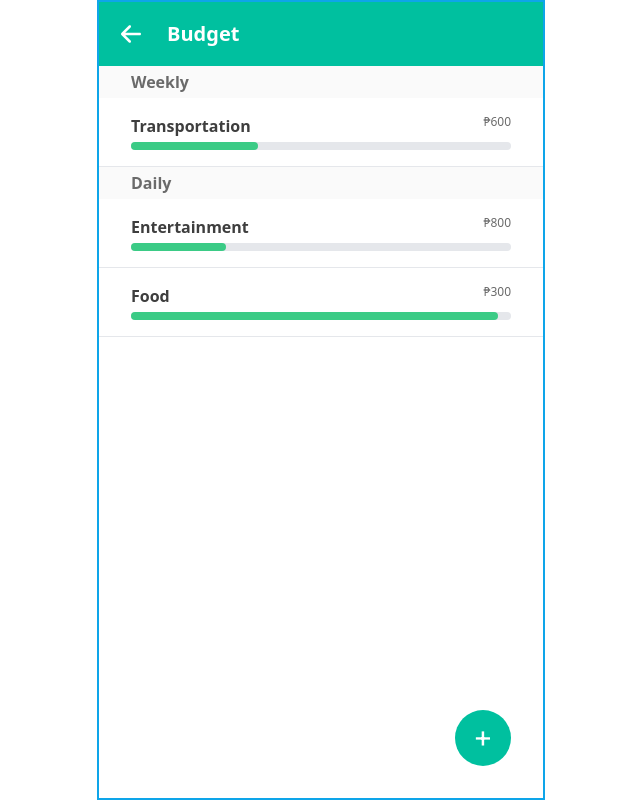
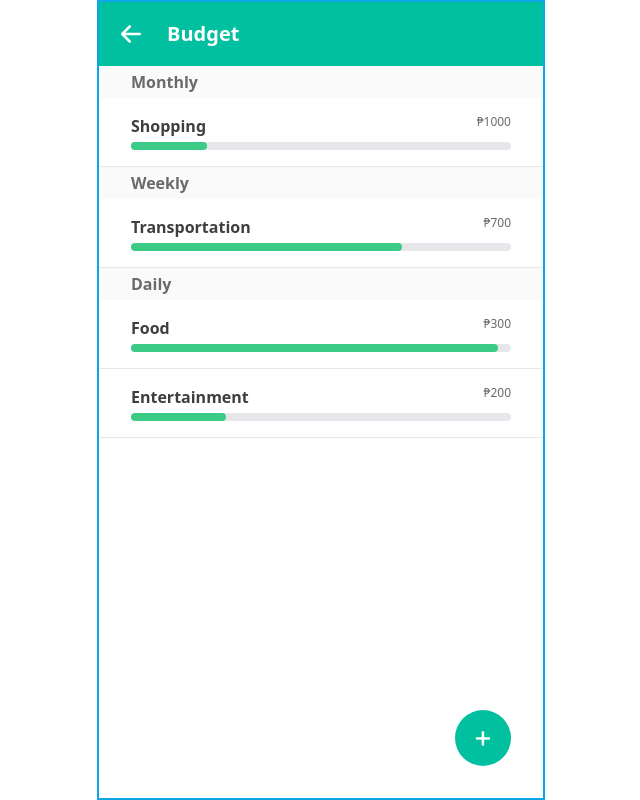
Before and after one commit to Vasallius/wally, a SvelteKit app in the folder client/: page /budget in a window 1280 px wide. Shown: the whole page, without its empty margins (319-959 px from the left). Built offline with nearby package versions, Linux system fonts and the light colour scheme.

Commit message:
refactor: components in a list

```diff
--- a/client/src/components/PopUpBudget.svelte
+++ b/client/src/components/PopUpBudget.svelte
@@ -44,7 +44,8 @@
               peer-focus:leading-tight peer-focus:text-teal-500 peer-focus:before:border-t-2 peer-focus:before:border-l-2
               peer-focus:before:border-teal-500 peer-focus:after:border-t-2 peer-focus:after:border-r-2 peer-focus:after:border-teal-500
               peer-disabled:text-transparent peer-disabled:before:border-transparent peer-disabled:after:border-transparent
-                  peer-disabled:peer-placeholder-shown:text-blue-gray-500">
+              peer-disabled:peer-placeholder-shown:text-blue-gray-500"
+              >
                 Label
             </label>
           </div>
@@ -102,10 +103,10 @@
           </div>
         </div>
         <div class="relative self-center flex flex-row gap-x-12 font-normal pr-1">
-                <div class="pb-0.5 w-16 relative text-center text-white bg-primary rounded-full">
+          <div class="pb-0.5 w-16 relative text-center text-white bg-primary rounded-full shadow-lg shadow-inherit hover:opacity-70">
               <button type="submit">save</button>
           </div>
-                <div class="w-16 relative text-center text-white rounded-full bg-agray-500">
+          <div class="w-16 relative text-center text-white rounded-full bg-agray-500 shadow-lg shadow-inherit hover:opacity-70">
             <button on:click={closeModal}>close</button>
           </div>
         </div>
--- a/client/src/components/PopUpCategory.svelte
+++ b/client/src/components/PopUpCategory.svelte
@@ -30,7 +30,7 @@
               placeholder=" " type="text" id="label-input" bind:value={label}
             />
             <label for="label-input"
-                  class="before:content[' '] after:content[' '] pointer-events-none absolute left-0 -top-1.5 flex h-full w-full select-none text-[11px]
+              class="before:content[' '] after:content[' '] font-normal pointer-events-none absolute left-0 -top-1.5 flex h-full w-full select-none text-[11px]
               font-primary leading-tight text-agray-700 transition-all before:pointer-events-none before:mt-[6.5px] before:mr-1 before:box-border
               before:block before:h-1.5 before:w-2.5 before:rounded-tl-md before:border-t before:border-l before:border-agray-600
               before:transition-all after:pointer-events-none after:mt-[6.5px] after:ml-1 after:box-border after:block after:h-1.5 after:w-2.5
@@ -47,10 +47,10 @@
               <!-- can add choices for icon -->
         </div>
         <div class="relative self-center flex flex-row gap-x-12 font-normal pr-1">
-                <div class="pb-0.5 w-16 relative text-center text-white bg-primary rounded-full">
+          <div class="pb-0.5 w-16 relative text-center text-white bg-primary rounded-full shadow-lg shadow-inherit hover:opacity-70">
               <button type="submit">save</button>
           </div>
-                <div class="w-16 relative text-center text-white rounded-full bg-agray-500">
+          <div class="w-16 relative text-center text-white rounded-full bg-agray-500 shadow-lg shadow-inherit hover:opacity-70">
             <button on:click={closeModal}>close</button>
           </div>
         </div>
--- a/client/src/components/PopUpWallet.svelte
+++ b/client/src/components/PopUpWallet.svelte
@@ -32,7 +32,7 @@
               placeholder=" " type="text" id="label-input" bind:value={label}
             />
             <label for="label-input"
-                  class="before:content[' '] after:content[' '] pointer-events-none absolute left-0 -top-1.5 flex h-full w-full select-none text-[11px]
+              class="before:content[' '] after:content[' '] font-normal pointer-events-none absolute left-0 -top-1.5 flex h-full w-full select-none text-[11px]
               font-primary leading-tight text-agray-700 transition-all before:pointer-events-none before:mt-[6.5px] before:mr-1 before:box-border
               before:block before:h-1.5 before:w-2.5 before:rounded-tl-md before:border-t before:border-l before:border-agray-600
               before:transition-all after:pointer-events-none after:mt-[6.5px] after:ml-1 after:box-border after:block after:h-1.5 after:w-2.5
@@ -70,12 +70,11 @@
               Amount
             </label>
           </div>
-            </div>
           <div class="relative self-center flex flex-row gap-x-12 font-normal pr-1">
-                <div class="pb-0.5 w-16 relative text-center text-white bg-primary rounded-full">
+            <div class="pb-0.5 w-16 relative text-center text-white bg-primary rounded-full shadow-lg shadow-inherit hover:opacity-70">
                 <button type="submit">save</button>
             </div>
-                <div class="w-16 relative text-center text-white rounded-full bg-agray-500">
+            <div class="w-16 relative text-center text-white rounded-full bg-agray-500 shadow-lg shadow-inherit hover:opacity-70">
               <button on:click={closeModal}>close</button>
           </div>
         </div>
--- a/client/src/components/WalletRecord.svelte
+++ b/client/src/components/WalletRecord.svelte
@@ -8,7 +8,7 @@
 <!-- changed from a to div muna -->
 <div class="flex flex-row px-8 py-4 justify-between border-b hover:bg-agray-50">
 	<div class="flex flex-col">
-		<h1 class="text-base text-agray-700 font-bold">{title}</h1>
+		<h1 class="text-base text-agray-700 font-semibold">{title}</h1>
 		<p class="text-xs text-agray-600">₱{balance}</p>
 	</div>
 	<!--
--- a/client/src/routes/(settings)/budget/+page.svelte
+++ b/client/src/routes/(settings)/budget/+page.svelte
@@ -1,7 +1,6 @@
 <script>
 	import SettingsNav from '../../../components/SettingsNav.svelte';
 	import BudgetRecord from '../../../components/BudgetRecord.svelte';
-
 	import PopUpBudget from '../../../components/PopUpBudget.svelte';
 
 
@@ -10,6 +9,17 @@
   	let label = '';
   	let budget = 0;
   	let intervals = '';
+
+	let MonthRecords = [
+		{ id: 0, component: BudgetRecord, title:"Shopping", budgetSpent:200, budget:1000 },
+	];
+	let WeekRecords = [
+		{ id: 0, component: BudgetRecord, title:"Transportation", budgetSpent:500, budget:700 },
+	];
+	let DayRecords = [
+		{ id: 0, component: BudgetRecord, title:"Food", budgetSpent:290, budget:300 },
+		{ id: 1, component: BudgetRecord, title:"Entertainment", budgetSpent:50, budget:200 },
+	];
 
   	const openPopUp = () => {
     	isModalOpen = true;
@@ -21,16 +31,44 @@
 <div
 	class="flex flex-row justify-between bg-agray-50 text-agray-600 text-base font-semibold px-8 py-1"
 >
+	Monthly
+</div>
+<div>
+	<!-- INSERT MONTHLY BUDGET RECORDS HERE -->
+
+	{#each MonthRecords as item}
+		<svelte:component this={item.component} title={item.title} budgetSpent={item.budgetSpent} budget={item.budget}/>
+	{/each}
+
+</div>
+
+<div
+	class="flex flex-row justify-between bg-agray-50 text-agray-600 text-base font-semibold px-8 py-1"
+>
 	Weekly
 </div>
-<BudgetRecord title="Transportation" budgetSpent={200} budget={600} />
+<div>
+	<!-- INSERT WEEKLY BUDGET RECORDS HERE -->
+
+	{#each WeekRecords as item}
+		<svelte:component this={item.component} title={item.title} budgetSpent={item.budgetSpent} budget={item.budget}/>
+	{/each}
+
+</div>
+
 <div
 	class="flex flex-row justify-between bg-agray-50 text-agray-600 text-base font-semibold px-8 py-1"
 >
 	Daily
 </div>
-<BudgetRecord title="Entertainment" budgetSpent={200} budget={800} />
-<BudgetRecord title="Food" budgetSpent={290} budget={300} />
+<div>
+	<!-- INSERT DAILY BUDGET RECORDS HERE -->
+
+	{#each DayRecords as item}
+		<svelte:component this={item.component} title={item.title} budgetSpent={item.budgetSpent} budget={item.budget}/>
+	{/each}
+
+</div>
 
 <div class="flex flex-col mt-auto relative">
 	<button on:click={openPopUp} class="w-14 h-14 absolute bottom-8 right-8 rounded-full bg-primary text-3xl text-center text-white font-primary hover:opacity-90 pb-1"> + </button>
--- a/client/src/routes/(settings)/category/+page.svelte
+++ b/client/src/routes/(settings)/category/+page.svelte
@@ -8,13 +8,21 @@
   	let label = '';
 	let edit = '';
 
+	let CategoryRecords = [
+		{ id: 0, component: CategoryRecord, category:"Shopping" },
+		{ id: 1, component: CategoryRecord, category:"Essentials" },
+	];
+
   	const openPopUp = () => {
     	isModalOpen = true;
   	};
 </script>
 
 <SettingsNav>Category</SettingsNav>
-<CategoryRecord category="Shopping" />
+
+{#each CategoryRecords as item}
+	<svelte:component this={item.component} category={item.category}/>
+{/each}
 
 <div class="flex flex-col mt-auto relative">
 	<button on:click={openPopUp} class="w-14 h-14 absolute bottom-8 right-8 rounded-full bg-primary text-3xl text-center text-white font-primary hover:opacity-90 pb-1"> + </button>
--- a/client/src/routes/(settings)/wallet/+page.svelte
+++ b/client/src/routes/(settings)/wallet/+page.svelte
@@ -7,6 +7,11 @@
 	let isModalOpen = false;
   	let label = '';
   	let amount = 0;
+	let WalletRecords = [
+		{ id: 0, component: WalletRecord, title:"Cash", balance: 600 },
+		{ id: 1, component: WalletRecord, title:"Maya", balance: 1200 },
+		{ id: 2, component: WalletRecord, title:"Bank (BPI)", balance: 20000 },
+	];
 
   	const openPopUp = () => {
     	isModalOpen = true;
@@ -15,8 +20,10 @@
 </script>
 
 <SettingsNav>Wallet</SettingsNav>
-<WalletRecord title="Cash" balance={600} />
-<WalletRecord title="Gcash" balance={700} />
+
+{#each WalletRecords as item}
+	<svelte:component this={item.component} title={item.title} balance={item.balance}/>
+{/each}
 
 <div class="flex flex-col mt-auto relative">
 	<button on:click={openPopUp} class="w-14 h-14 absolute bottom-8 right-8 rounded-full bg-primary text-3xl text-center text-white font-primary hover:opacity-90 pb-1"> + </button>
```
Lines whose indentation alone changed are shown as unchanged.
